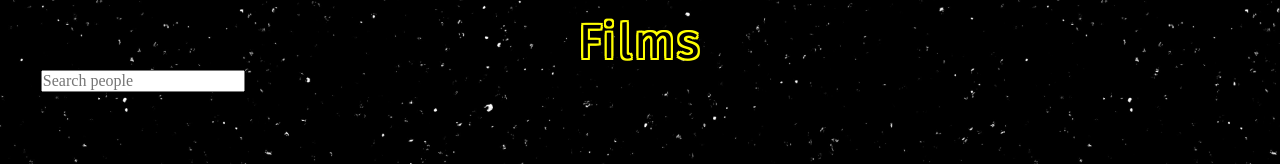
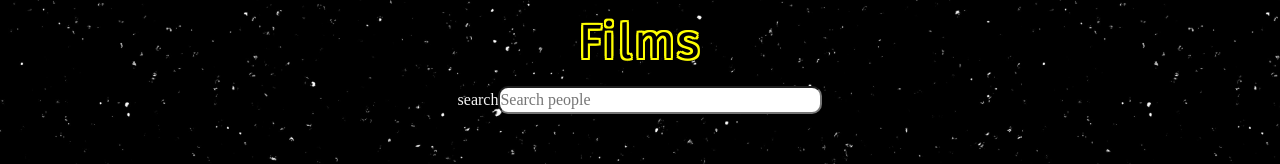
Before and after one commit to ledei/Wookie-mistake, a React (Create React App) app: page /People in a window 1280 px wide. Shown: the part 176-340 px from the top of the page. Built offline with nearby package versions, Linux system fonts and the light colour scheme; no server answers.

Commit message:
css to searchbar

```diff
--- a/src/components/People.js
+++ b/src/components/People.js
@@ -24,14 +24,17 @@ export function People() {
 
   return (
     <>
-      <label>search</label>
+      <div className="container-search">
+        <label className="search-label">search</label>
         <input
+          className="search-input"
           type="text"
           onChange={(e) => {
             setSearch(e.target.value);
           }}
           placeholder="Search people"
         />
+      </div>
 
       <h1>People</h1>
 
--- a/src/components/Planets.js
+++ b/src/components/Planets.js
@@ -1,7 +1,6 @@
 import { useState } from "react";
 import FetchPlanets from "./FetchDataURL";
 import Pagination from "./Pagination";
-
 import { RenderData } from "./RenderData";
 import { Search } from "./Searchbar";
 
@@ -23,15 +22,17 @@ export function Planets() {
 
   return (
     <>
-      <label>search</label>
+      <div className="container-search">
+        <label className="search-label">Search</label>
         <input
+          className="search-input"
           type="text"
           onChange={(e) => {
             setSearch(e.target.value);
           }}
           placeholder="Search planets"
         />
-
+      </div>
       <h1>Planets/Moons</h1>
 
       {search === "" ? (
--- a/src/components/Species.js
+++ b/src/components/Species.js
@@ -23,14 +23,17 @@ export function Species() {
 
   return (
     <>
-      <label>search</label>
+      <div className="container-search">
+        <label className="search-label">search</label>
         <input
+          className="search-input"
           type="text"
           onChange={(e) => {
             setSearch(e.target.value);
           }}
           placeholder="Search species"
         />
+      </div>
 
       <h1>Species</h1>
 
--- a/src/components/Starships.js
+++ b/src/components/Starships.js
@@ -23,14 +23,17 @@ export function Starships() {
 
   return (
     <>
-      <label>search</label>
+      <div className="container-search">
+        <label className="search-label">search</label>
         <input
+          className="search-input"
           type="text"
           onChange={(e) => {
             setSearch(e.target.value);
           }}
           placeholder="Search starships"
         />
+      </div>
 
       <h1>Starships</h1>
 
--- a/src/components/Vehicles.js
+++ b/src/components/Vehicles.js
@@ -22,14 +22,17 @@ export function Vehicles() {
 
   return (
     <>
-      <label>search</label>
+      <div className="container-search">
+        <label className="search-label">search</label>
         <input
+          className="search-input"
           type="text"
           onChange={(e) => {
             setSearch(e.target.value);
           }}
           placeholder="Search vehicles"
         />
+      </div>
 
       <h1>Vehicles</h1>
 
--- /dev/null
+++ b/src/sass/components/_searchbar.scss
@@ -0,0 +1,30 @@
+@import "../font/font";
+
+.container-search{
+
+    margin: 1em;
+   text-align: center;
+   position: relative;
+
+    .search-input{
+
+        top: 30%;
+        border-radius: 10px;
+        left: 5%;
+        width: 20rem;
+        height: 1.5em;
+        background: white;
+
+        &:focus{
+            box-shadow: 0 0 5px red, 0 0 25px red, 0 0 50px red,
+          0 0 100px red;
+        }
+
+
+
+}
+
+.search-label{
+color: whitesmoke;
+}
+}
--- a/src/sass/main.scss
+++ b/src/sass/main.scss
@@ -1,4 +1,4 @@
-
+@import "./components/searchbar";
 
 @import "./components/pagination";
 
```
Also changed, not shown: src/assets/lightsaber-1980163__340.webp (added), src/assets/lightsaber-gbe0fe8edd_1280.png (added). Lines whose indentation alone changed are shown as unchanged.
